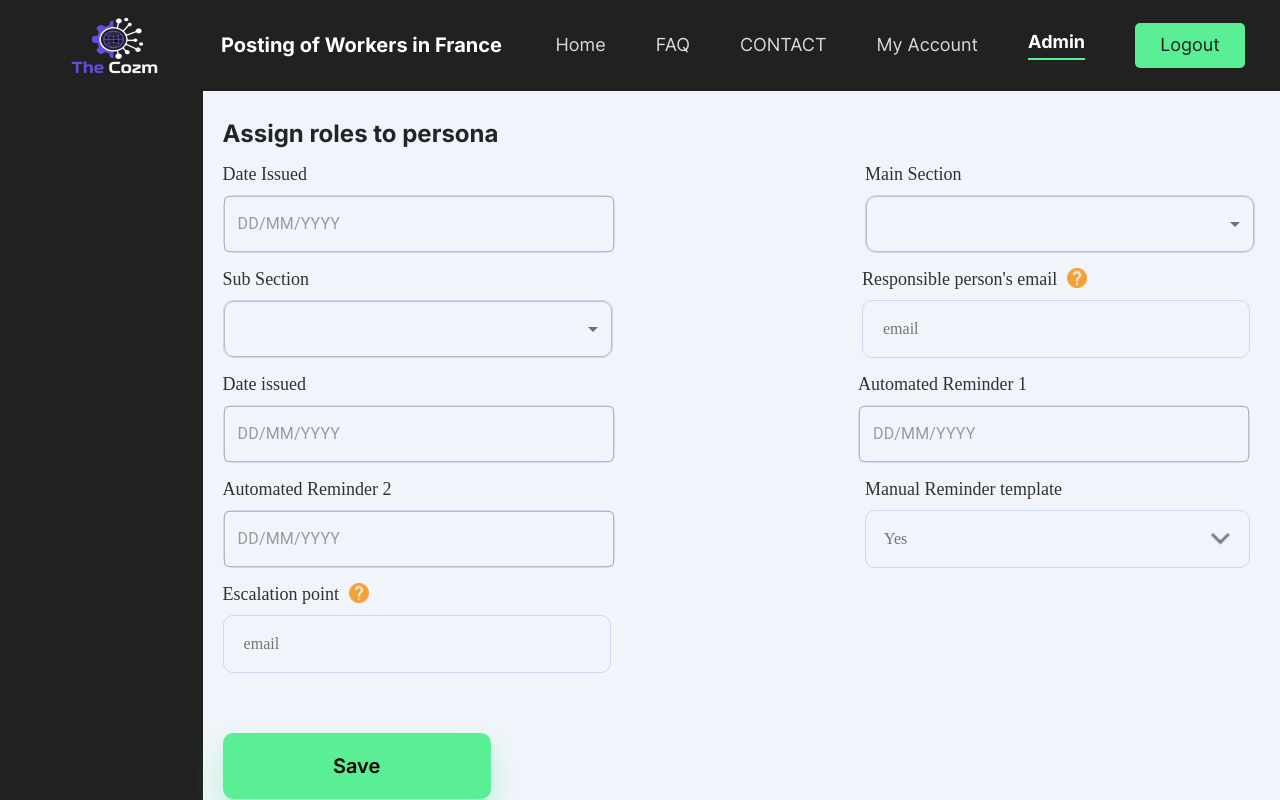
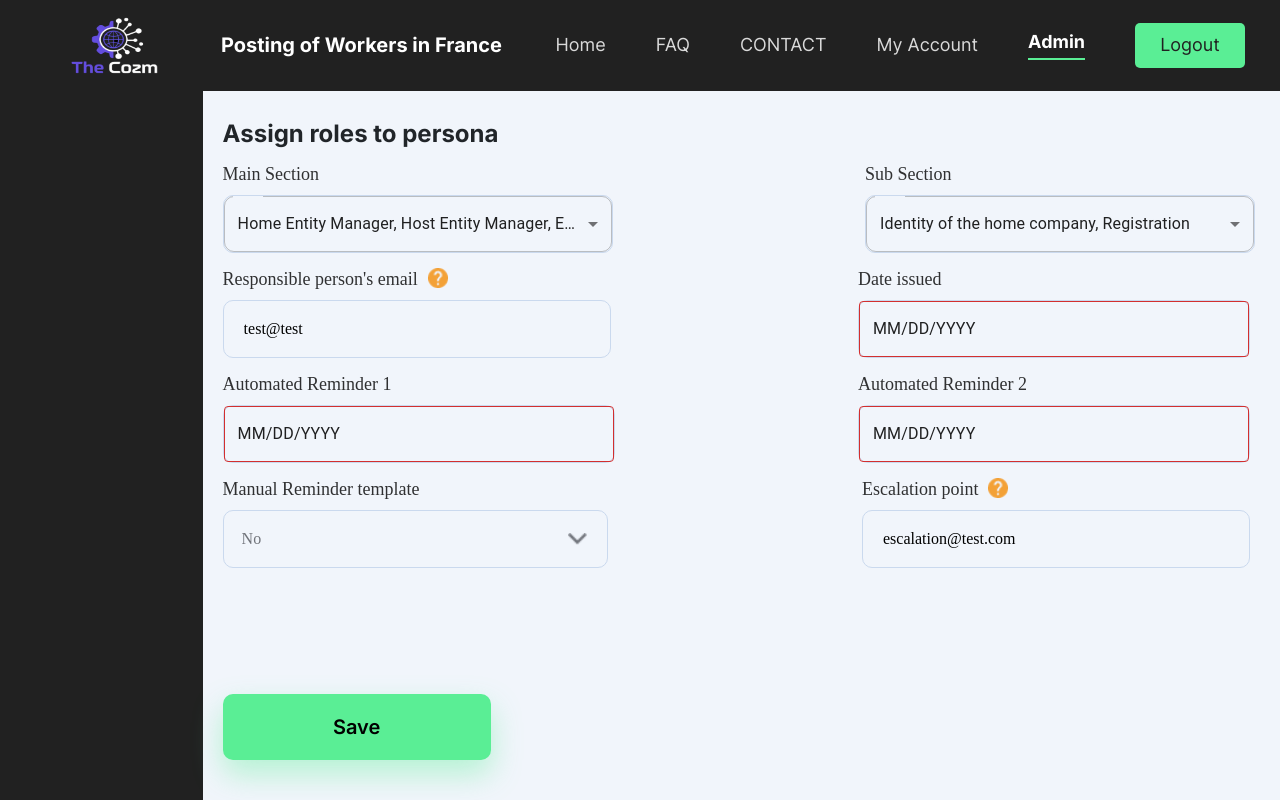
Before and after one commit to mobenjamins/PWDOrchestratorPublic, a React (Vite) app in the folder client/: page /admin in a window 1280 px wide. Shown: the top 800 px of the page. Built offline with nearby package versions, Linux system fonts and the light colour scheme.

Commit message:
Admin fixes

```diff
--- a/client/src/components/utils/datepicker/index.jsx
+++ b/client/src/components/utils/datepicker/index.jsx
@@ -1,4 +1,4 @@
-import React, { useState, useRef } from 'react';
+import React, { useState, useRef, useEffect } from 'react';
 import { DatePicker } from '@mui/x-date-pickers/DatePicker';
 import { useSelector, useDispatch } from 'react-redux';
 import moment from 'moment';
@@ -27,11 +27,21 @@ const MenuProps = {
    }
 };
 
-function DatePickerComponent({ style, label, onChange, infoPopup }) {
+function DatePickerComponent({ style, label, onChange, infoPopup, defaultValue }) {
    const [selectedDate, setSelectedDate] = useState('');
    const [showInfoPopUp, setShowInfoPopUp] = useState({});
    const dispatch = useDispatch();
    const ref = useRef();
+
+   useEffect(() => {
+      console.log('defaultValue', {
+         defaultValue,
+         converted: new Date(defaultValue.value),
+         converted2: moment(defaultValue.rawDate)
+      });
+
+      setSelectedDate(defaultValue.rawDate);
+   }, [defaultValue]);
 
    function handleClickOutside() {
       console.log('Clicked outside the element');
@@ -50,10 +60,9 @@ function DatePickerComponent({ style, label, onChange, infoPopup }) {
    };
 
    const onChangeHandler = (event) => {
-      const data = moment(event).format('D MMMM YYYY');
-      setSelectedDate(data);
-      console.log('event', data);
-      onChange(data);
+      const data = moment(event.$d).format('D MMMM YYYY');
+      setSelectedDate(event);
+      onChange(event);
    };
    const onPlayVideoHandler = () => {
       dispatch(setShowVideoModal({ value: true, videoUrl: addAutoplayToYoutubeUrl(infoPopup.videoUrl) }));
@@ -65,8 +74,8 @@ function DatePickerComponent({ style, label, onChange, infoPopup }) {
             {label}
          </div>
          <DatePicker
-            // value={selectedDate}
-            format="DD/MM/YYYY"
+            value={selectedDate}
+            // format="DD/MM/YYYY"
             onChange={(newValue) => onChangeHandler(newValue)}
             sx={{
                m: 0,
--- a/client/src/components/utils/dropdown/index.jsx
+++ b/client/src/components/utils/dropdown/index.jsx
@@ -2,8 +2,8 @@ import React, { useState } from 'react';
 import PropTypes from 'prop-types';
 import './style.css';
 
-function DropdownComponent({ options, onChange, label, style }) {
-   const [selectedValue, setSelectedValue] = useState(options[0]?.value);
+function DropdownComponent({ options, onChange, label, style, defaultValue }) {
+   const [selectedValue, setSelectedValue] = useState(defaultValue ? defaultValue : options[0]?.value);
 
    const handleSelectChange = (event) => {
       setSelectedValue(event.target.value);
@@ -32,7 +32,8 @@ function DropdownComponent({ options, onChange, label, style }) {
 DropdownComponent.propTypes = {
    options: PropTypes.array.isRequired,
    onChange: PropTypes.func.isRequired,
-   label: PropTypes.string.isRequired
+   label: PropTypes.string.isRequired,
+   defaultValue: PropTypes.any
 };
 
 export default DropdownComponent;
--- a/client/src/components/utils/multiselect/index.jsx
+++ b/client/src/components/utils/multiselect/index.jsx
@@ -25,8 +25,8 @@ const MenuProps = {
    }
 };
 
-function MultiSelectDropdownComponent({ style, options, label, onChange, infoPopup }) {
-   const [selectedSection, setSelectedSection] = useState([]);
+function MultiSelectDropdownComponent({ style, options, label, onChange, infoPopup, defaultValue }) {
+   const [selectedSection, setSelectedSection] = useState(defaultValue ? defaultValue : []);
    const [showInfoPopUp, setShowInfoPopUp] = useState({});
    const dispatch = useDispatch();
    const ref = useRef();
@@ -156,7 +156,8 @@ MultiSelectDropdownComponent.propTypes = {
    onChange: PropTypes.func.isRequired,
    style: PropTypes.object,
    options: PropTypes.array.isRequired,
-   label: PropTypes.string.isRequired
+   label: PropTypes.string.isRequired,
+   defaultValue: PropTypes.array
 };
 
 export default MultiSelectDropdownComponent;
--- a/client/src/pages/admin/admin.jsx
+++ b/client/src/pages/admin/admin.jsx
@@ -1,5 +1,6 @@
 import React, { useEffect, useState } from 'react';
 import { DatePicker } from '@mui/x-date-pickers/DatePicker';
+import moment from 'moment';
 import '../../App.css';
 import './style.css';
 import TextInputComponent from '../../components/utils/textInput';
@@ -13,7 +14,26 @@ function Admin() {
    const [selectedSection, setSelectedSection] = useState([]);
    const [selectedSubSections, setSelectedSubSections] = useState([]);
    const [subsection, setAvailableSubsection] = useState([]);
-   const [formData, setFormData] = useState({});
+   const [formData, setFormData] = useState({
+      automatedReminder1: {
+         value: '17 March 2023',
+         rawDate: ''
+      },
+      automatedReminder2: {
+         value: '18 April 2023',
+         rawDate: ''
+      },
+      dateIssued: {
+         value: '17 May 2023',
+         rawDate: ''
+      },
+      email: 'test@test',
+      escalationPoint: 'escalation@test.com',
+      manualReminder: 'false',
+      sections: ['Home Entity Manager', 'Host Entity Manager', 'Employee'],
+      subsections: ['Identity of the home company', 'Registration  ']
+   });
+
    const [assignements, setAssignMents] = useState([]);
 
    const onChangeSection = (value) => {
@@ -24,6 +44,8 @@ function Admin() {
    const onChangeSubsection = (value) => {
       setSelectedSubSections(value);
    };
+
+   useEffect(() => {}, [formData]);
 
    useEffect(() => {
       setFormData((prevState) => {
@@ -53,7 +75,7 @@ function Admin() {
 
          setAvailableSubsection(combinedSubsections);
       }
-   }, [selectedSection]);
+   }, [selectedSection, formData]);
 
    const onChangeText = (value, key) => {
       console.log({
@@ -67,12 +89,48 @@ function Admin() {
          };
       });
    };
+   const onChangeDate = (event, key) => {
+      const data = moment(event.$d).format('D MMMM YYYY');
+      console.log({
+         data,
+         key,
+         event
+      });
+      setFormData((prevState) => {
+         return {
+            ...prevState,
+            [key]: {
+               value: data,
+               rawDate: event
+            }
+         };
+      });
+   };
 
    const onSubFormData = () => {
       setAssignMents((prevState) => {
          return [...prevState, formData];
       });
-      // setFormData({});
+      console.log(formData);
+      setFormData({
+         automatedReminder1: {
+            value: '',
+            rawDate: ''
+         },
+         automatedReminder2: {
+            value: '',
+            rawDate: ''
+         },
+         dateIssued: {
+            value: '',
+            rawDate: ''
+         },
+         email: '',
+         escalationPoint: '',
+         manualReminder: '',
+         sections: [],
+         subsections: []
+      });
    };
 
    const homeIdentity = () => {
@@ -88,17 +146,11 @@ function Admin() {
                   alignItems: 'flex-start'
                }}
             >
-               <DatePickerComponent
-                  onChange={(value) => console.log(value)}
-                  infoPopup={{
-                     explanation: 'Section of the declaration to be filled in by the entity'
-                  }}
-                  label="Date Issued"
-               />
                <MultiSelectDropdownComponent
                   infoPopup={{
                      explanation: 'Section of the declaration to be filled in by the entity'
                   }}
+                  defaultValue={formData.sections}
                   onInfoPopupHandler={() => {}}
                   showInfoPopUp={true}
                   style={{ width: '385px' }}
@@ -110,6 +162,7 @@ function Admin() {
                   infoPopup={{
                      explanation: 'Sub section of the declaration to be filled in by the entity'
                   }}
+                  defaultValue={formData.subsections}
                   onInfoPopupHandler={() => {}}
                   showInfoPopUp={true}
                   style={{ width: '385px' }}
@@ -118,6 +171,7 @@ function Admin() {
                   label="Sub Section"
                />
                <TextInputComponent
+                  defaultValue={formData.email}
                   style={{ minWidth: '350px' }}
                   onChange={(e) => onChangeText(e, 'email')}
                   placeholder="email"
@@ -127,59 +181,36 @@ function Admin() {
                   }}
                />
                <DatePickerComponent
+                  defaultValue={formData.dateIssued}
                   style={{ minWidth: '350px' }}
-                  onChange={(e) => onChangeText(e, 'dateIssued')}
+                  onChange={(e) => onChangeDate(e, 'dateIssued')}
                   placeholder="7 April 2023"
                   label="Date issued"
                   infoPopup={{
                      explanation: "Date when the user's declaration was issued"
                   }}
                />
-               {/* <TextInputComponent
+               <DatePickerComponent
+                  defaultValue={formData.automatedReminder1}
                   style={{ minWidth: '350px' }}
-                  onChange={(e) => onChangeText(e, 'dateIssued')}
-                  placeholder="7 April 2023"
-                  label="Date issued"
-                  infoPopup={{
-                     explanation: "Date when the user's declaration was issued"
-                  }}
-               /> */}
-               <DatePickerComponent
-                  style={{ minWidth: '350px' }}
-                  onChange={(e) => onChangeText(e, 'automatedReminder1')}
+                  onChange={(e) => onChangeDate(e, 'automatedReminder1')}
                   placeholder="7 April 2023"
                   label="Automated Reminder 1"
                   infoPopup={{
                      explanation: "Schedule when the reminder will be sent to the user's email"
                   }}
                />
-               {/* <TextInputComponent
+               <DatePickerComponent
+                  defaultValue={formData.automatedReminder2}
                   style={{ minWidth: '350px' }}
-                  onChange={(e) => onChangeText(e, 'automatedReminder1')}
-                  placeholder="7 April 2023"
-                  label="Automated Reminder 1"
-                  infoPopup={{
-                     explanation: "Schedule when the reminder will be sent to the user's email"
-                  }}
-               /> */}
-               <DatePickerComponent
-                  style={{ minWidth: '350px' }}
-                  onChange={(value) => onChangeText(value, 'automatedReminder2')}
+                  onChange={(value) => onChangeDate(value, 'automatedReminder2')}
                   infoPopup={{
                      explanation: "Schedule when the 2nd reminder will be sent to the user's email"
                   }}
                   label="Automated Reminder 2"
                />
-               {/* <TextInputComponent
-                  style={{ minWidth: '350px' }}
-                  onChange={(e) => onChangeText(e, 'automatedReminder2')}
-                  placeholder="7 April 2023"
-                  label="Automated Reminder 2"
-                  infoPopup={{
-                     explanation: "Schedule when the 2nd reminder will be sent to the user's email"
-                  }}
-               /> */}
                <DropdownComponent
+                  defaultValue={formData.manualReminder}
                   style={{ width: '385px' }}
                   onChange={(value) => onChangeText(value.value, 'manualReminder')}
                   options={booleanOptions}
@@ -189,6 +220,7 @@ function Admin() {
                   }}
                />
                <TextInputComponent
+                  defaultValue={formData.escalationPoint}
                   style={{ minWidth: '350px' }}
                   onChange={(e) => onChangeText(e, 'escalationPoint')}
                   placeholder="email"
@@ -220,9 +252,9 @@ function Admin() {
                <td>{assignment.sections.length === 1 ? assignment.sections[0] : assignment.sections.length + ' fields'}</td>
                <td>{assignment.subsections.length === 1 ? assignment.subsections[0] : assignment.subsections.length + ' fields'}</td>
                <td>{assignment.email}</td>
-               <td>{assignment.dateIssued}</td>
-               <td>{assignment.automatedReminder1}</td>
-               <td>{assignment.automatedReminder2}</td>
+               <td>{assignment.dateIssued.value}</td>
+               <td>{assignment.automatedReminder1.value}</td>
+               <td>{assignment.automatedReminder2.value}</td>
                <td>{assignment.manualReminder}</td>
                <td>{assignment.escalationPoint}</td>
                {/* <td style={{ color: 'red', fontSize: '18px' }}>X</td> */}
```
